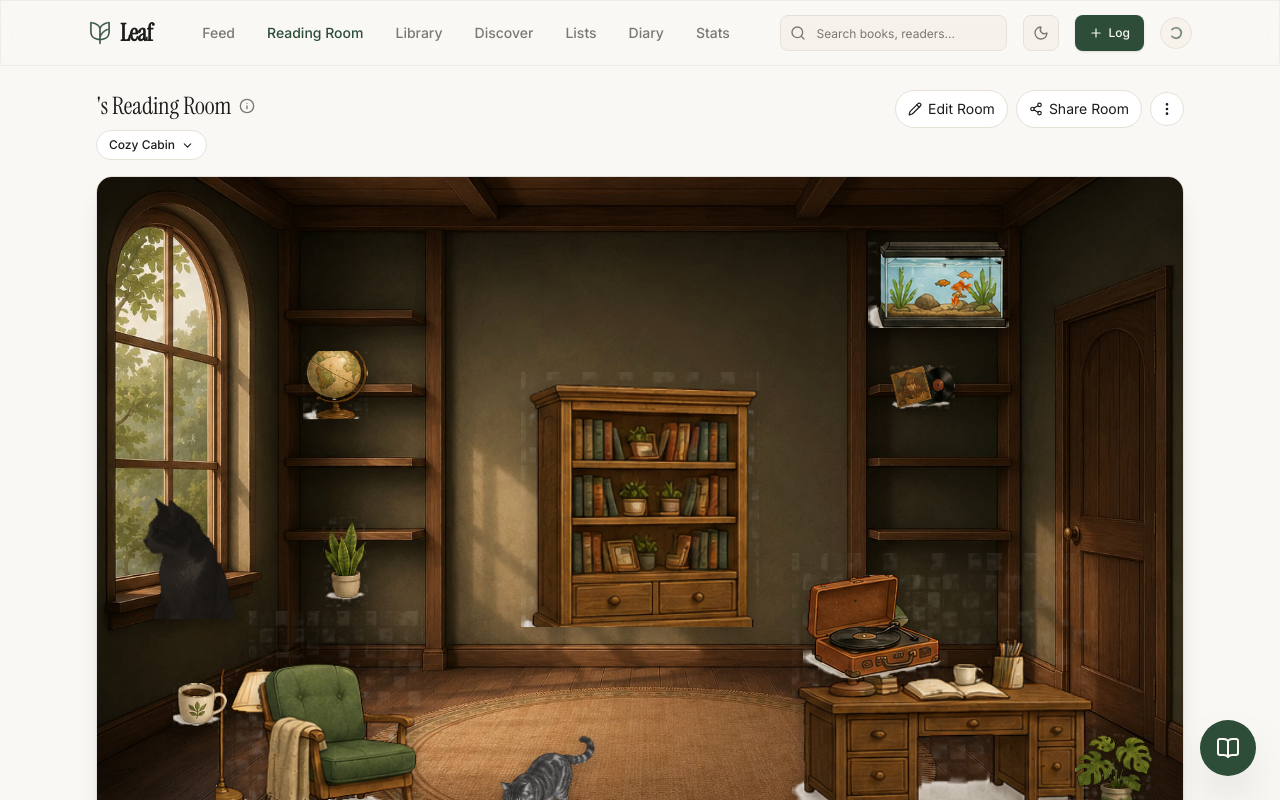
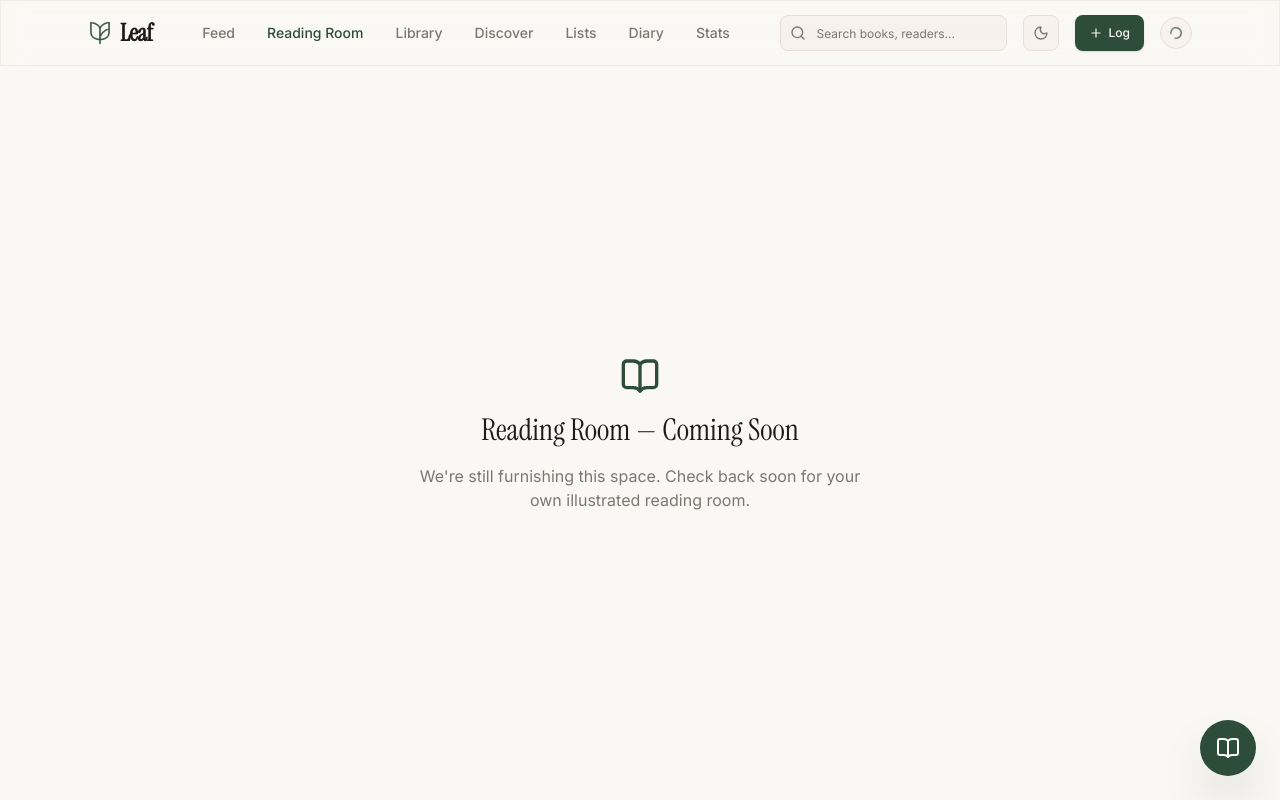
Before and after one commit to AryanMadolkar/Leaf, a Next.js app in the folder frontend/: page /room in a window 1280 px wide. Shown: the top 800 px of the page. Built offline with nearby package versions, Linux system fonts and the light colour scheme.

Commit message:
comming soon

```diff
--- a/frontend/src/app/room/page.tsx
+++ b/frontend/src/app/room/page.tsx
@@ -1,22 +1,20 @@
 "use client";
 
 import React from "react";
-import { useLeaf } from "@/context/LeafContext";
 import Header from "@/components/Header";
-import Room from "@/components/room/Room";
+import { BookOpen } from "lucide-react";
 
 export default function MyRoomPage() {
-  const { currentUser, books, diaryLogs } = useLeaf();
-
   return (
-    <main className="flex-1">
+    <main className="flex-1 flex flex-col">
       <Header />
-      <Room
-        user={currentUser}
-        books={books}
-        logs={diaryLogs.filter((l) => l.userId === currentUser.id)}
-        isOwner
-      />
+      <div className="flex-1 flex flex-col items-center justify-center gap-4 min-h-[calc(100vh-64px)] px-4 text-center">
+        <BookOpen size={40} className="text-[#2E4D38]" />
+        <h1 className="font-serif text-3xl text-[#1C1C1A]">Reading Room — Coming Soon</h1>
+        <p className="text-[#7A7873] max-w-md">
+          We're still furnishing this space. Check back soon for your own illustrated reading room.
+        </p>
+      </div>
     </main>
   );
 }
--- a/frontend/src/app/u/[username]/room/page.tsx
+++ b/frontend/src/app/u/[username]/room/page.tsx
@@ -4,24 +4,25 @@ import React, { use } from "react";
 import { notFound } from "next/navigation";
 import { useLeaf } from "@/context/LeafContext";
 import Header from "@/components/Header";
-import Room from "@/components/room/Room";
+import { BookOpen } from "lucide-react";
 
 export default function UserRoomPage({ params }: { params: Promise<{ username: string }> }) {
   const { username } = use(params);
-  const { users, books, diaryLogs, currentUser } = useLeaf();
+  const { users } = useLeaf();
 
   const roomUser = users.find((u) => u.username === username);
   if (!roomUser) notFound();
 
   return (
-    <main className="flex-1">
+    <main className="flex-1 flex flex-col">
       <Header />
-      <Room
-        user={roomUser}
-        books={books}
-        logs={diaryLogs.filter((l) => l.userId === roomUser.id)}
-        isOwner={roomUser.id === currentUser.id}
-      />
+      <div className="flex-1 flex flex-col items-center justify-center gap-4 min-h-[calc(100vh-64px)] px-4 text-center">
+        <BookOpen size={40} className="text-[#2E4D38]" />
+        <h1 className="font-serif text-3xl text-[#1C1C1A]">{roomUser.name}&apos;s Reading Room — Coming Soon</h1>
+        <p className="text-[#7A7873] max-w-md">
+          We're still furnishing this space. Check back soon.
+        </p>
+      </div>
     </main>
   );
 }
```
